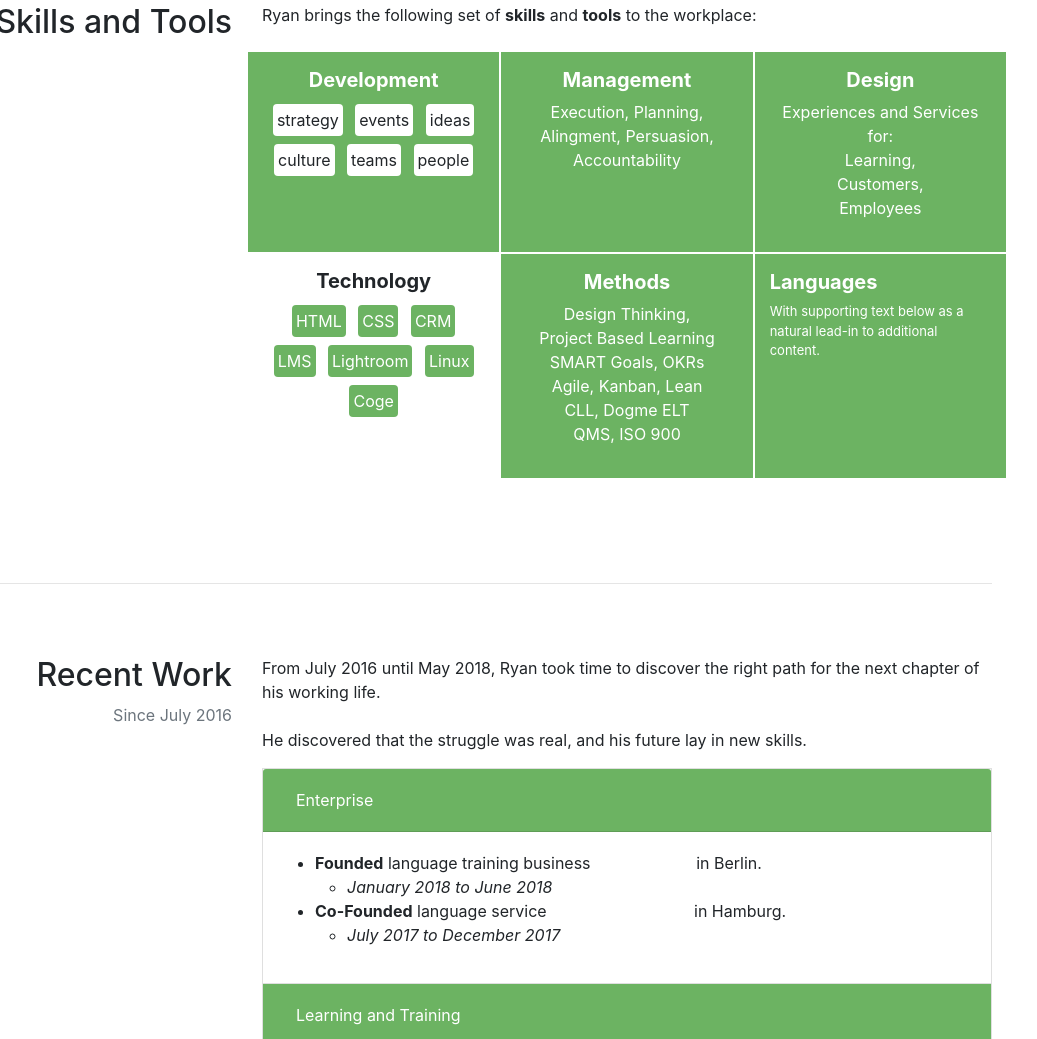
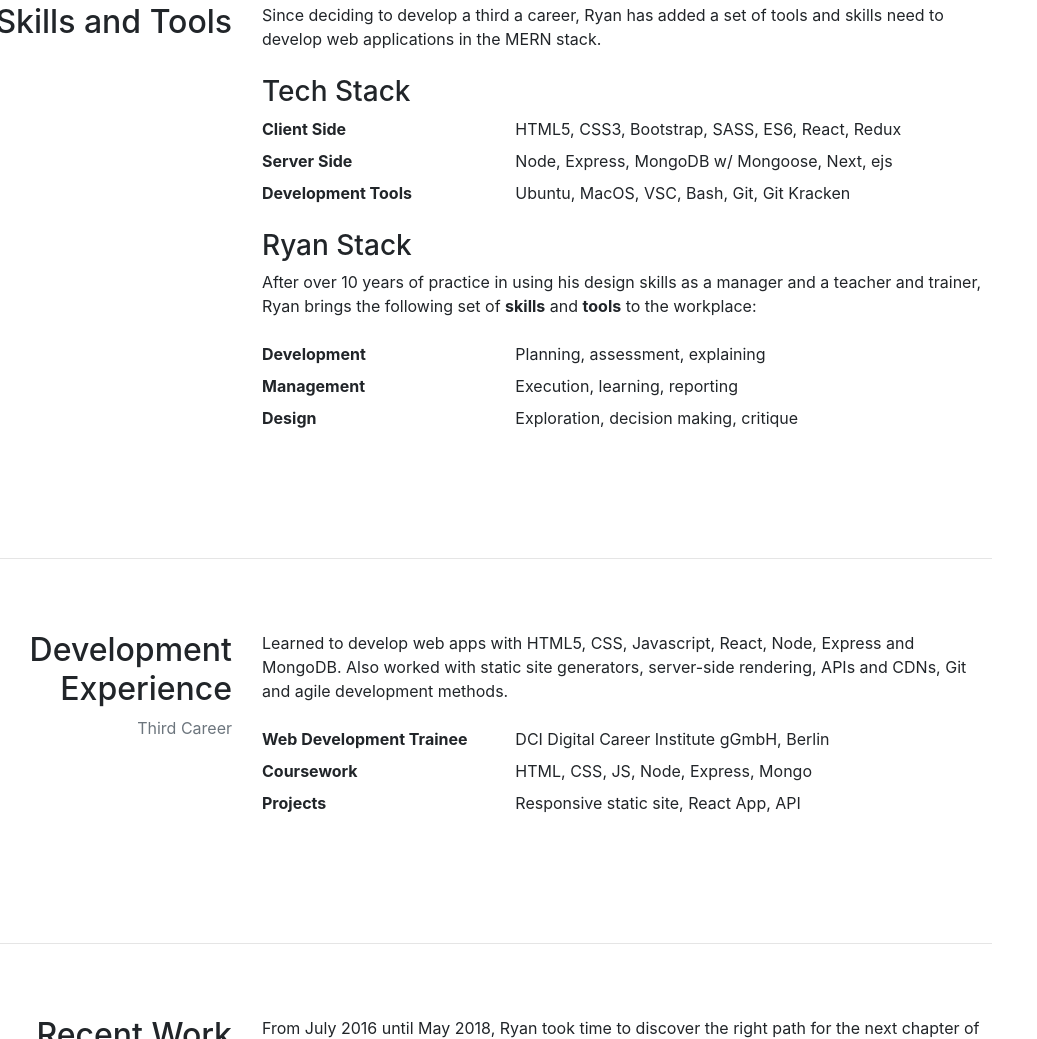
Before and after one commit to exitroute/resume-bootstrap, a website built with webpack: page index.html in a window 1280 px wide. Shown: the part 990-2029 px from the top of the page, without its empty margins (203-1240 px from the left). Built offline with nearby package versions, Linux system fonts and the light colour scheme.

Commit message:
skills and tools updated

```diff
--- a/index.html
+++ b/index.html
@@ -82,13 +82,14 @@
             </div>
             <div class="col-12 col-md-8">
                 <p>
-                    Ryan O’Shea lives in Berlin, and is learning and development professional with over 10 years of management experience.
+                    Ryan O’Shea lives in Berlin, and is a MERN stack JavaScript developer with 10 years of management experience in e-learning,
+                    and an education in design.
                 </p>
-                <p> He has recruited, hired, onboarded, trained and developed teachers, service staff and consultants, opened
-                    schools and won awards.
+                <p> He recruited, hired, onboarded, trained and developed teachers, service staff and consultants, opened schools
+                    and won awards.
                 </p>
                 <p>
-                    After 10,000 hours of teaching and training, he has forked his career and is learning a new craft...
+                    But after 10,000 hours of teaching and training, he forked his career and has learned a new craft...
                 </p>
                 <dl class="row">
                     <dt class="col-4">
@@ -97,7 +98,7 @@
                     <dd class="col-8">
                         Web Development
                         <br>
-                        <i>- since May 2018</i>
+                        <i>- since June 2018</i>
                     </dd>
                     <dt class="col-4">
                         Previous Career
@@ -155,66 +156,122 @@
                 </div>
                 <div class="col-12 col-md-8">
                     <p class="mb-4">
-                        Ryan brings the following set of
+                        Since deciding to develop a third a career, Ryan has added a set of tools and skills need to develop web applications in
+                        the MERN stack.
+                    </p>
+                    <h3>Tech Stack</h3>
+                    <dl class="row">
+                        <dt class="col-4">
+                            Client Side
+                        </dt>
+                        <dd class="col-8">
+                            HTML5, CSS3, Bootstrap, SASS, ES6, React, Redux
+                        </dd>
+                        <dt class="col-4">
+                            Server Side
+                        </dt>
+                        <dd class="col-8">
+                            Node, Express, MongoDB w/ Mongoose, Next, ejs
+                        </dd>
+                        <dt class="col-4">
+                            Development Tools
+                        </dt>
+                        <dd class="col-8">
+                            Ubuntu, MacOS, VSC, Bash, Git, Git Kracken
+                        </dd>
+                    </dl>
+                    <h3>Ryan Stack</h3>
+                    <p class="mb-4">
+                        After over 10 years of practice in using his design skills as a manager and a teacher and trainer, Ryan brings the following
+                        set of
                         <b>skills</b> and
                         <b>tools</b> to the workplace:
                     </p>
-
-
-                    <!--skills and tools cards-->
-
-                    <div class="row">
-
-                        <div class="col-6 col-md-4 order-1 order-md-1 my-green-bg py-3 border border-white border border-white text-center">
-                            <h5 class="font-weight-bold text-white text-center">Development</h5>
-                            <span class="d-inline-block bg-white rounded-left rounded-right m-1 p-1">strategy</span>
-                            <span class="d-inline-block bg-white rounded-left rounded-right m-1 p-1">events</span>
-                            <span class="d-inline-block bg-white rounded-left rounded-right m-1 p-1">ideas</span>
-                            <span class="d-inline-block bg-white rounded-left rounded-right m-1 p-1">culture</span>
-                            <span class="d-inline-block bg-white rounded-left rounded-right m-1 p-1">teams</span>
-                            <span class="d-inline-block bg-white rounded-left rounded-right m-1 p-1">people</span>
-                        </div>
-                        <div class="col-6 col-md-4 order-3 order-md-2 my-green-bg text-white py-3 border border-white">
-                            <h5 class="font-weight-bold text-center">Management</h5>
-                            <p class="text-capitalize text-center">execution, planning,<br> alingment, persuasion,<br> accountability</p>
-                        </div>
-                        <div class="col-6 col-md-4 order-5 order-md-3 my-green-bg text-white py-3 border border-white">
-                            <h5 class="font-weight-bold text-center">Design</h5>
-                            <p class="text-center">
-                                Experiences and Services for:<br> Learning,<br> Customers,<br> Employees
-                            </p>
-                        </div>
-                        <div class="col-6 col-md-4 order-2 order-md-4 text-center py-3 border-white">
-                            <h5 class="font-weight-bold text-center">Technology</h5>
-                            <span class="d-inline-block my-green-bg text-white rounded-left rounded-right m-1 p-1">HTML</span>
-                            <span class="d-inline-block my-green-bg text-white rounded-left rounded-right m-1 p-1">CSS</span>
-                            <span class="d-inline-block my-green-bg text-white rounded-left rounded-right m-1 p-1">CRM</span>
-                            <span class="d-inline-block my-green-bg text-white rounded-left rounded-right m-1 p-1">LMS</span>
-                            <span class="d-inline-block my-green-bg text-white rounded-left rounded-right m-1 p-1">Lightroom</span>
-                            <span class="d-inline-block my-green-bg text-white rounded-left rounded-right m-1 p-1">Linux</span>
-                            <span class="d-inline-block my-green-bg text-white rounded-left rounded-right m-1 p-1"
-                            data-toggle="tooltip" data-placement="bottom" title="Video Mixing">Coge</span>
-                        </div>
-                        <div class="col-6 col-md-4 order-4 order-md-5 my-green-bg text-white py-3 border border-white">
-                            <h5 class="font-weight-bold text-center">Methods</h5>
-                            <p class="text-center">
-                                Design Thinking,<br>
-                                Project Based Learning<br>
-                                SMART Goals, OKRs<br>
-                                Agile, Kanban, Lean<br>
-                                CLL, Dogme ELT<br>
-                                QMS, ISO 900
-                            </p>
-                        </div>
-                        <div class="col-6 col-md-4 order-6 order-md-6 my-green-bg text-white py-3 border border-white">
-                            <h5 class="font-weight-bold text-row-center">Languages</h5>
-                            <p class="card-text">With supporting text below as a natural lead-in to additional content.</p>
-
-                        </div>
-                    </div>
+                    <dl class="row">
+                        <dt class="col-4">
+                            Development
+                        </dt>
+                        <dd class="col-8">
+                            Planning, assessment, explaining
+                        </dd>
+                        <dt class="col-4">
+                            Management
+                        </dt>
+                        <dd class="col-8">
+                            Execution, learning, reporting
+                        </dd>
+                        <dt class="col-4">
+                            Design
+                        </dt>
+                        <dd class="col-8">
+                            Exploration, decision making, critique
+                        </dd>
+                    </dl>
                 </div>
             </div>
 
+        </section>
+
+        <div class="row justify-content-end">
+            <div class="col-1">
+                <nav class="nav justify-content-end">
+                    <a class="nav-link" href="#recent-work">
+                        <small>next</small>
+                    </a>
+                </nav>
+            </div>
+        </div>
+
+        <hr>
+
+        <!-- Development Experience -->
+        <section id="development-experience">
+
+            <div class="row justify-content-end">
+                <div class="col-1">
+                    <nav class="nav justify-content-end">
+                        <a class="nav-link" href="#top">
+                            <small>top</small>
+                        </a>
+                    </nav>
+                </div>
+            </div>
+            <div class="row mt-3 mb-5">
+                <div class="co1-12 col-md-4 text-md-right">
+                    <h2>
+                        Development Experience
+                    </h2>
+                    <p class="text-muted">
+                        Third Career
+                    </p>
+                </div>
+                <div class="col-12 col-md-8">
+                    <p class="mb-4">
+                        Learned to develop web apps with HTML5, CSS, Javascript, React, Node, Express and MongoDB. Also worked with static site
+                        generators, server-side rendering, APIs and CDNs, Git and agile development methods.
+                    </p>
+                    <dl class="row">
+                        <dt class="col-4">
+                            Web Development Trainee
+                        </dt>
+                        <dd class="col-8">
+                            DCI Digital Career Institute gGmbH, Berlin
+                        </dd>
+                        <dt class="col-4">
+                            Coursework
+                        </dt>
+                        <dd class="col-8">
+                            HTML, CSS, JS, Node, Express, Mongo
+                        </dd>
+                        <dt class="col-4">
+                            Projects
+                        </dt>
+                        <dd class="col-8">
+                            Responsive static site, React App, API
+                        </dd>
+                    </dl>
+                </div>
+            </div>
         </section>
 
         <div class="row justify-content-end">
@@ -537,9 +594,10 @@
                                 <div class="tab-pane man-exp-text" id="partThree" role="tabpanel">
                                     <i>October 2012 – January 2014</i>
                                     <br>
-                                    <b>School and Service Manager</b><br>
-                                    Pearson Education<br>
-                                    Berlin, WSE Charlottenburg<br>
+                                    <b>School and Service Manager</b>
+                                    <br> Pearson Education
+                                    <br> Berlin, WSE Charlottenburg
+                                    <br>
                                     <hr>
                                     <span class="man-exp-highlight">
                                         Awarded 3 month sabbatical.
```
